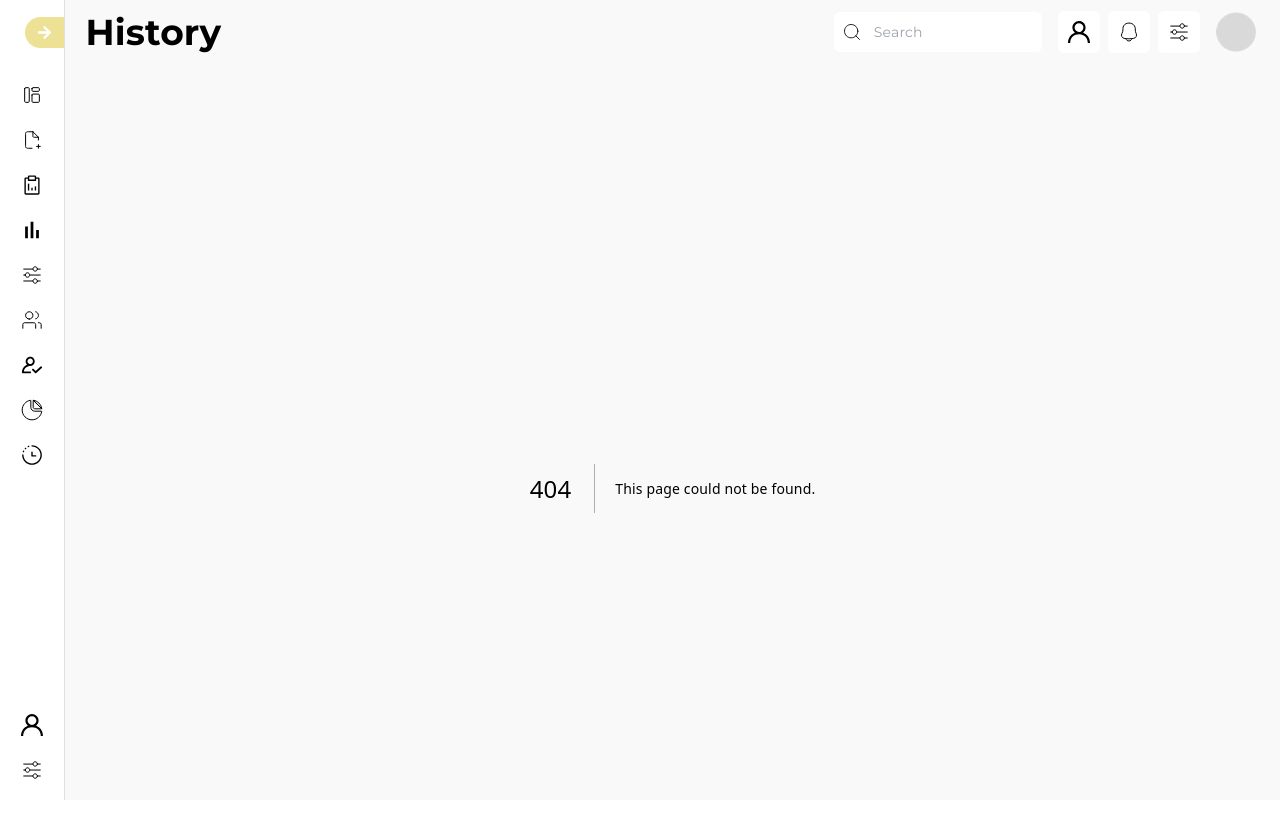
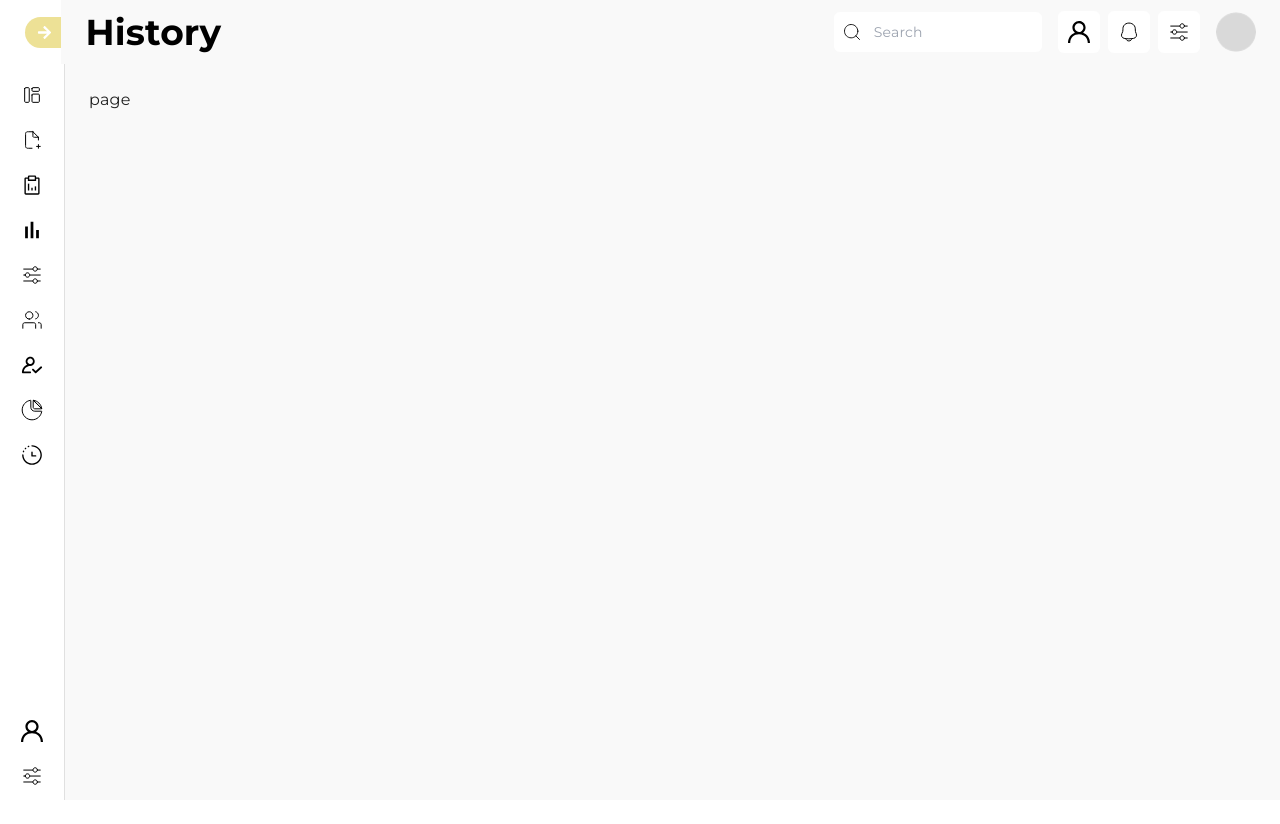
Before and after one commit to abdulbari149/AML-Frontend, a Next.js app: page /history in a window 1280 px wide. Before the commit this address had no page. Shown: the top 824 px of the page. After the commit the page ends 800 px from the top, so only its background shows below. Built offline with nearby package versions, Linux system fonts and the light colour scheme.

Commit message:
Initialize

```diff
--- /dev/null
+++ b/src/app/history/page.tsx
@@ -0,0 +1,9 @@
+import React from 'react'
+
+const page = () => {
+  return (
+    <div>page</div>
+  )
+}
+
+export default page
--- a/src/app/settings/page.tsx
+++ b/src/app/settings/page.tsx
@@ -1,4 +1,4 @@
-import AccountSettings from "@/components/account-settings/AccountSettings";
+import AccountSettings from "@/components/settings/AccountSettings";
 import React from "react";
 
 const page = () => {
--- a/src/components/shared/Sidebar.tsx
+++ b/src/components/shared/Sidebar.tsx
@@ -77,7 +77,7 @@ const AppBar = styled(MuiAppBar, {
   }),
   color: "black",
   boxShadow: "none",
-  backgroundColor: "transparent",
+  backgroundColor: "#f9f9f9",
   width: `calc(100% - 4.8%)`,
   ...(open && {
     marginLeft: drawerWidth,
@@ -133,7 +133,7 @@ export default function Sidebar({ children }: { children: React.ReactNode }) {
       {/* DESKTOP */}
       <Box className={"md:flex hidden"}>
         <CssBaseline />
-        <AppBar position="fixed" open={open} className="bg-[#f9f9f9]">
+        <AppBar position="fixed" open={open}>
           <Toolbar sx={{ display: "flex", justifyContent: "space-between" }}>
             <h3 className=" text-4xl font-bold"> {currentPage?.title}</h3>
             <div className=" flex gap-2 items-center">
@@ -205,6 +205,7 @@ export default function Sidebar({ children }: { children: React.ReactNode }) {
           </DrawerHeader>
           <List sx={{ height: "100%" }}>
             {mainLinks.map((item, index) => (
+              <Link href={item.path}>
                 <ListItem
                   key={index}
                   disablePadding
@@ -220,7 +221,7 @@ export default function Sidebar({ children }: { children: React.ReactNode }) {
                       px: 2.5,
                     }}
                   >
-                  <Link className=" flex gap-1" href={item.path}>
+                    <div className=" flex gap-1">
                       <ListItemIcon
                         sx={{
                           minWidth: 0,
@@ -240,13 +241,15 @@ export default function Sidebar({ children }: { children: React.ReactNode }) {
                       >
                         {item.title}
                       </p>
-                  </Link>
+                    </div>
                   </ListItemButton>
                 </ListItem>
+              </Link>
             ))}
           </List>
-          <List sx={{ height: "110px" }}>
+          <List sx={{ height: "100px" }}>
             {subLinks.map((item, index) => (
+              <Link href={item.path}>
                 <ListItem
                   key={index}
                   disablePadding
@@ -262,7 +265,7 @@ export default function Sidebar({ children }: { children: React.ReactNode }) {
                       px: 2.5,
                     }}
                   >
-                  <Link className=" flex gap-1" href={item.path}>
+                    <div className=" flex gap-1">
                       <ListItemIcon
                         sx={{
                           minWidth: 0,
@@ -282,9 +285,10 @@ export default function Sidebar({ children }: { children: React.ReactNode }) {
                       >
                         {item.title}
                       </p>
-                  </Link>
+                    </div>
                   </ListItemButton>
                 </ListItem>
+              </Link>
             ))}
           </List>
         </Drawer>
```
Also changed, not shown: src/components/settings/AccountSettings.tsx (renamed from src/components/account-settings/AccountSettings.tsx), src/components/settings/InputFieldSetting.tsx (renamed from src/components/account-settings/InputFieldSetting.tsx), src/components/settings/PasswordForm.tsx (renamed from src/components/account-settings/PasswordForm.tsx), src/components/settings/SettingForm.tsx (renamed from src/components/account-settings/SettingForm.tsx). Lines whose indentation alone changed are shown as unchanged.
